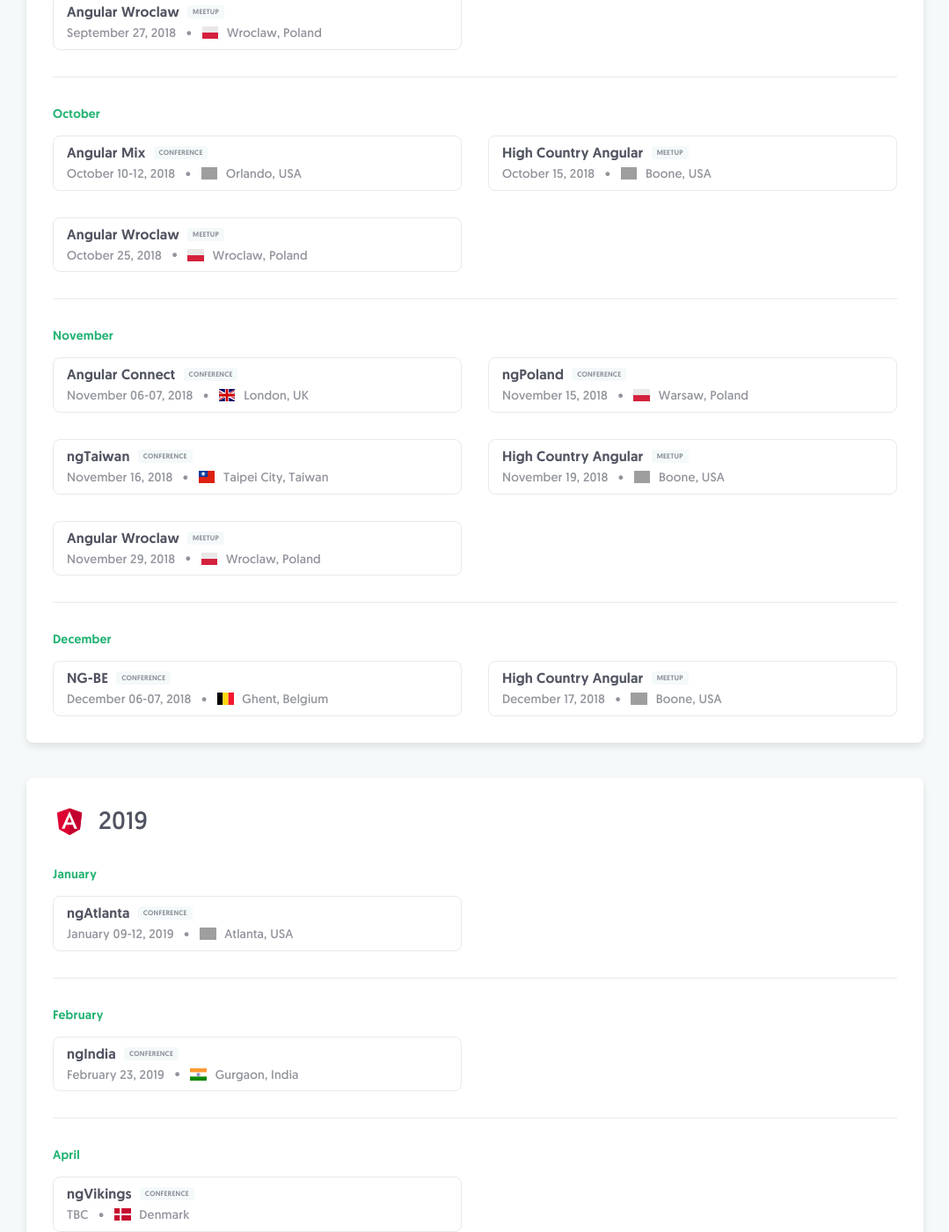
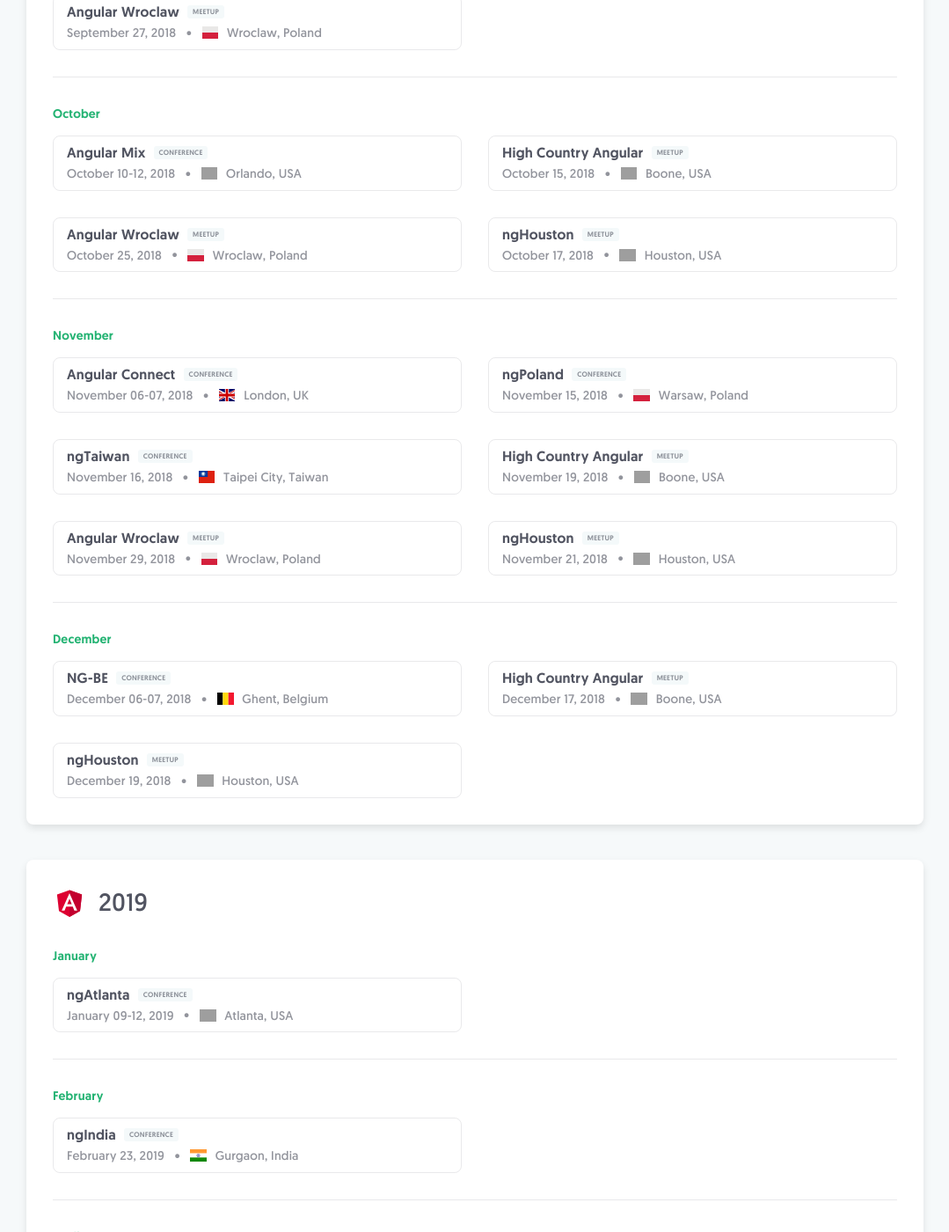
Before and after one commit to zhangen69/angularconferences.github.io, a Jekyll site: the page built from index.html, in a window 1280 px wide and 1400 px high, scrolled down 1187 px. Shown: the whole window at 88% size, without its empty margins (100-1179 px from the left). Built offline with Jekyll 4.4.1, drawn with Linux system fonts in a browser that asks for light colours; some of the changed lines change nothing that is shown; grey boxes are pictures that could not be loaded.

Commit message:
Add ngHouston in-person meetups for 2018

```diff
--- a/_data/2018.json
+++ b/_data/2018.json
@@ -119,6 +119,23 @@
         "web": "https://www.meetup.com/AngularJS-Wroc%C5%82aw/events/252915433/",
         "twitter": "AngularWroclaw"
       }
+    },
+    {
+      "metadata": {
+        "country_code": "US",
+        "location": "Houston",
+        "title": "ngHouston",
+        "date": "17",
+        "logo": "nghouston.svg",
+        "type": "meetup",
+        "desc": "A group of developers interested in meeting to discuss Angular and related topics. All skill levels welcome!"
+      },
+      "links": {
+        "web": "https://www.meetup.com/ngHouston/events/wbghxpyxnbwb/",
+        "youtube": "https://www.youtube.com/channel/UC3cfVUpgrO5TK6cvH04ieSQ",
+        "meetup": "https://www.meetup.com/ngHouston/events/wbghxpyxnbwb/",
+        "twitter": "ng_Houston"
+      }
     }
   ],
   "November": [
@@ -198,6 +215,23 @@
         "web": "https://www.meetup.com/AngularJS-Wroc%C5%82aw/events/252915496/",
         "twitter": "AngularWroclaw"
       }
+    },
+    {
+      "metadata": {
+        "country_code": "US",
+        "location": "Houston",
+        "title": "ngHouston",
+        "date": "21",
+        "logo": "nghouston.svg",
+        "type": "meetup",
+        "desc": "A group of developers interested in meeting to discuss Angular and related topics. All skill levels welcome!"
+      },
+      "links": {
+        "web": "https://www.meetup.com/ngHouston/events/wbghxpyxpbcc/",
+        "youtube": "https://www.youtube.com/channel/UC3cfVUpgrO5TK6cvH04ieSQ",
+        "meetup": "https://www.meetup.com/ngHouston/events/wbghxpyxpbcc/",
+        "twitter": "ng_Houston"
+      }
     }
   ],
   "December": [
@@ -232,6 +266,23 @@
         "meetup": "https://www.meetup.com/High-Country-Angular/",
         "twitter": "ngHighCountry"
       }
+    },
+    {
+      "metadata": {
+        "country_code": "US",
+        "location": "Houston",
+        "title": "ngHouston",
+        "date": "19",
+        "logo": "nghouston.svg",
+        "type": "meetup",
+        "desc": "A group of developers interested in meeting to discuss Angular and related topics. All skill levels welcome!"
+      },
+      "links": {
+        "web": "https://www.meetup.com/ngHouston/events/wbghxpyxqbzb/",
+        "youtube": "https://www.youtube.com/channel/UC3cfVUpgrO5TK6cvH04ieSQ",
+        "meetup": "https://www.meetup.com/ngHouston/events/wbghxpyxqbzb/",
+        "twitter": "ng_Houston"
+      }
     }
   ]
 }
--- a/_data/conferences.json
+++ b/_data/conferences.json
@@ -43,5 +43,10 @@
     "name": "ngHighCountry",
     "href": "http://www.highcountryangular.com/",
     "img": "nghighcountry.svg"
+  },
+  {
+    "name": "ngHouston",
+    "href": "https://www.meetup.com/ngHouston/",
+    "img": "nghouston.svg"
   }
 ]
```
Also changed, not shown: assets/img/confs/nghouston.svg (added).
